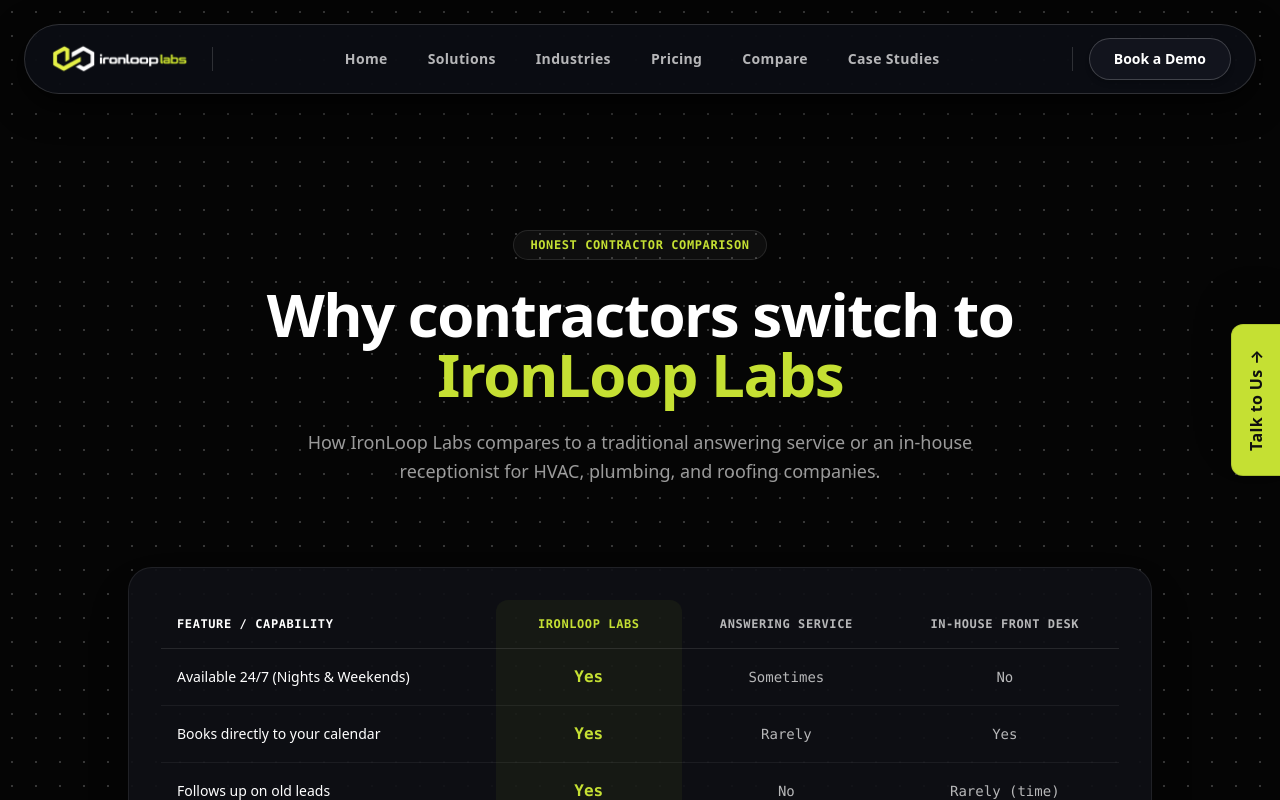
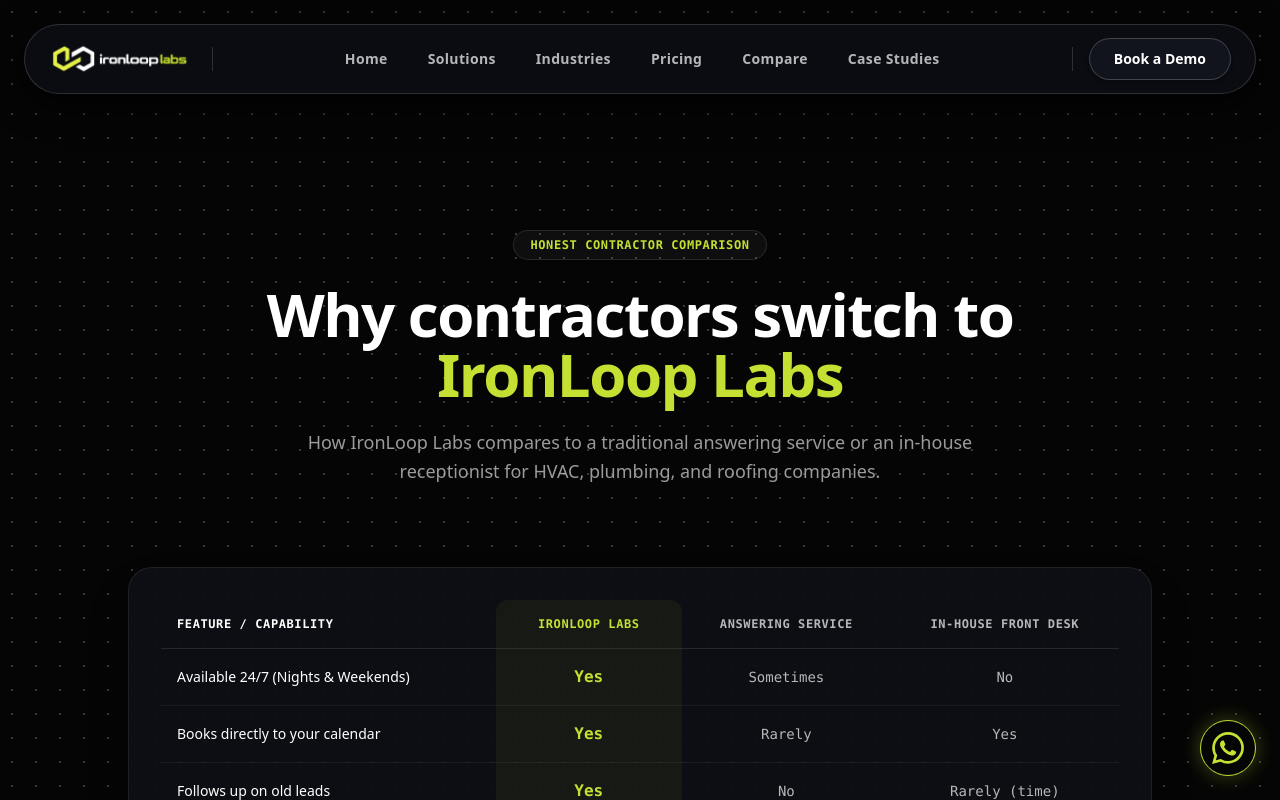
Before and after one commit to Hassan-zubair-ch/ironlooplabs, a Next.js app: page /compare in a window 1280 px wide. Shown: the top 800 px of the page. Built offline with nearby package versions, Linux system fonts and the light colour scheme.

Commit message:
Update contact layout, add WhatsApp floating icon, footer icons, and replace Calendly with WhatsApp widget

```diff
--- a/app/api/contact/route.ts
+++ b/app/api/contact/route.ts
@@ -12,12 +12,12 @@
       port: Number(process.env.SMTP_PORT) || 465,
       secure: true, // true for port 465, false for other ports
       auth: {
-        user: process.env.SMTP_USER || 'hassan@ironlooplabs.com',
+        user: process.env.SMTP_USER || 'hello@ironlooplabs.com',
         pass: process.env.SMTP_PASS || 'macbookPro@2030',
       },
     });
 
-    const recipientEmail = process.env.SMTP_USER || 'hassan@ironlooplabs.com';
+    const recipientEmail = process.env.SMTP_USER || 'hello@ironlooplabs.com';
 
     const mailOptions = {
       from: recipientEmail,
--- a/app/layout.tsx
+++ b/app/layout.tsx
@@ -4,7 +4,7 @@
 import MaterialSymbolsLoader from "@/components/MaterialSymbolsLoader";
 import GoogleAnalytics from "@/components/GoogleAnalytics";
 
-const CalendlyWidget = dynamic(() => import("@/components/CalendlyWidget"), { ssr: false });
+const WhatsAppWidget = dynamic(() => import("@/components/WhatsAppWidget"), { ssr: false });
 
 export const metadata: Metadata = {
   metadataBase: new URL("https://www.ironlooplabs.com"),
@@ -221,7 +221,7 @@
         <GoogleAnalytics gaId="G-VP9HC133R6" />
         <MaterialSymbolsLoader />
         <div className="relative z-10">{children}</div>
-        <CalendlyWidget />
+        <WhatsAppWidget />
       </body>
     </html>
   );
--- a/components/CalendlyWidget.tsx
+++ /dev/null
@@ -1,69 +0,0 @@
-"use client";
-
-declare global {
-  interface Window {
-    Calendly?: any;
-  }
-}
-
-export default function CalendlyWidget() {
-  const loadCalendly = () => {
-    if (!document.getElementById("calendly-widget-css")) {
-      const link = document.createElement("link");
-      link.id = "calendly-widget-css";
-      link.rel = "stylesheet";
-      link.href = "https://assets.calendly.com/assets/external/widget.css";
-      document.head.appendChild(link);
-    }
-    if (!document.getElementById("calendly-widget-js")) {
-      const script = document.createElement("script");
-      script.id = "calendly-widget-js";
-      script.src = "https://assets.calendly.com/assets/external/widget.js";
-      script.async = true;
-      script.onload = () => {
-        if (window.Calendly) {
-          window.Calendly.initPopupWidget({
-            url: "https://calendly.com/ironlooplabs/new-meeting?background_color=0b0d10&text_color=ffffff&primary_color=c5e033",
-          });
-        }
-      };
-      document.body.appendChild(script);
-    } else if (window.Calendly) {
-      window.Calendly.initPopupWidget({
-        url: "https://calendly.com/ironlooplabs/new-meeting?background_color=0b0d10&text_color=ffffff&primary_color=c5e033",
-      });
-    }
-  };
-
-  const preloadCalendly = () => {
-    if (!document.getElementById("calendly-widget-js")) {
-      const script = document.createElement("script");
-      script.id = "calendly-widget-js";
-      script.src = "https://assets.calendly.com/assets/external/widget.js";
-      script.async = true;
-      document.body.appendChild(script);
-    }
-    if (!document.getElementById("calendly-widget-css")) {
-      const link = document.createElement("link");
-      link.id = "calendly-widget-css";
-      link.rel = "stylesheet";
-      link.href = "https://assets.calendly.com/assets/external/widget.css";
-      document.head.appendChild(link);
-    }
-  };
-
-  return (
-    <div className="fixed top-1/2 right-0 -translate-y-1/2 z-50">
-      <button
-        onClick={loadCalendly}
-        onMouseEnter={preloadCalendly}
-        onTouchStart={preloadCalendly}
-        type="button"
-        aria-label="Talk to Us →"
-        className="bg-primary text-on-primary py-6 px-3 rounded-r-xl font-bold shadow-2xl hover:bg-primary-fixed transition-colors text-sm sm:text-base border-t border-b border-r border-on-primary/10 [writing-mode:vertical-rl] rotate-180 tracking-wide cursor-pointer flex items-center gap-2"
-      >
-        <span>Talk to Us →</span>
-      </button>
-    </div>
-  );
-}
--- a/components/Footer.tsx
+++ b/components/Footer.tsx
@@ -84,6 +84,30 @@
                 <path d="M24 12.073c0-6.627-5.373-12-12-12s-12 5.373-12 12c0 5.99 4.388 10.954 10.125 11.854v-8.385H7.078v-3.47h3.047V9.43c0-3.007 1.792-4.669 4.533-4.669 1.312 0 2.686.235 2.686.235v2.953H15.83c-1.491 0-1.956.925-1.956 1.874v2.25h3.328l-.532 3.47h-2.796v8.385C19.612 23.027 24 18.062 24 12.073z" />
               </svg>
             </a>
+
+            {/* WhatsApp */}
+            <a
+              href="https://wa.me/17605140544"
+              target="_blank"
+              rel="noopener noreferrer"
+              className="w-10 h-10 rounded-full bg-white/[0.04] border border-white/10 flex items-center justify-center text-white/70 hover:text-white hover:border-[#C5E033]/50 transition-all"
+              aria-label="WhatsApp"
+            >
+              <svg className="w-4 h-4 fill-current" viewBox="0 0 24 24">
+                <path d="M17.472 14.382c-.297-.149-1.758-.867-2.03-.967-.273-.099-.471-.148-.67.15-.197.297-.767.966-.94 1.164-.173.199-.347.223-.644.075-.297-.15-1.255-.463-2.39-1.475-.883-.788-1.48-1.761-1.653-2.059-.173-.297-.018-.458.13-.606.134-.133.298-.347.446-.52.149-.174.198-.298.298-.497.099-.198.05-.371-.025-.52-.075-.149-.669-1.612-.916-2.207-.242-.579-.487-.5-.669-.51-.173-.008-.371-.01-.57-.01-.198 0-.52.074-.792.372-.272.297-1.04 1.016-1.04 2.479 0 1.462 1.065 2.875 1.213 3.074.149.198 2.096 3.2 5.077 4.487.709.306 1.262.489 1.694.625.712.227 1.36.195 1.871.118.571-.085 1.758-.719 2.006-1.413.248-.694.248-1.289.173-1.413-.074-.124-.272-.198-.57-.347m-5.421 7.403h-.004a9.87 9.87 0 01-5.031-1.378l-.361-.214-3.741.982.998-3.648-.235-.374a9.86 9.86 0 01-1.51-5.26c.001-5.45 4.436-9.884 9.888-9.884 2.64 0 5.122 1.03 6.988 2.898a9.825 9.825 0 012.893 6.994c-.003 5.45-4.437 9.884-9.885 9.884m8.413-18.297A11.815 11.815 0 0012.05 0C5.495 0 .16 5.335.157 11.892c0 2.096.547 4.142 1.588 5.945L.057 24l6.305-1.654a11.882 11.882 0 005.683 1.448h.005c6.554 0 11.89-5.335 11.893-11.893a11.821 11.821 0 00-3.48-8.413z" />
+              </svg>
+            </a>
+
+            {/* Phone */}
+            <a
+              href="tel:+17605140544"
+              className="w-10 h-10 rounded-full bg-white/[0.04] border border-white/10 flex items-center justify-center text-white/70 hover:text-white hover:border-[#C5E033]/50 transition-all"
+              aria-label="Call Us"
+            >
+              <svg className="w-4 h-4 fill-current" viewBox="0 0 24 24">
+                <path d="M6.62 10.79c1.44 2.83 3.76 5.14 6.59 6.59l2.2-2.2c.27-.27.67-.36 1.02-.24 1.12.37 2.33.57 3.57.57.55 0 1 .45 1 1V20c0 .55-.45 1-1 1-9.39 0-17-7.61-17-17 0-.55.45-1 1-1h3.5c.55 0 1 .45 1 1 0 1.25.2 2.45.57 3.57.11.35.03.74-.25 1.02l-2.2 2.2z" />
+              </svg>
+            </a>
           </div>
         </div>
 
--- /dev/null
+++ b/components/WhatsAppWidget.tsx
@@ -0,0 +1,24 @@
+"use client";
+
+import Link from "next/link";
+
+export default function WhatsAppWidget() {
+  return (
+    <div className="fixed bottom-6 right-6 z-50">
+      <a
+        href="https://wa.me/17605140544"
+        target="_blank"
+        rel="noopener noreferrer"
+        aria-label="Chat on WhatsApp"
+        className="w-14 h-14 rounded-full bg-[#050505] border border-[#C5E033] shadow-[0_0_20px_rgba(197,224,51,0.3)] flex items-center justify-center hover:scale-110 hover:shadow-[0_0_30px_rgba(197,224,51,0.5)] transition-all group"
+      >
+        <svg
+          viewBox="0 0 24 24"
+          className="w-8 h-8 fill-[#C5E033]"
+        >
+          <path d="M17.472 14.382c-.297-.149-1.758-.867-2.03-.967-.273-.099-.471-.148-.67.15-.197.297-.767.966-.94 1.164-.173.199-.347.223-.644.075-.297-.15-1.255-.463-2.39-1.475-.883-.788-1.48-1.761-1.653-2.059-.173-.297-.018-.458.13-.606.134-.133.298-.347.446-.52.149-.174.198-.298.298-.497.099-.198.05-.371-.025-.52-.075-.149-.669-1.612-.916-2.207-.242-.579-.487-.5-.669-.51-.173-.008-.371-.01-.57-.01-.198 0-.52.074-.792.372-.272.297-1.04 1.016-1.04 2.479 0 1.462 1.065 2.875 1.213 3.074.149.198 2.096 3.2 5.077 4.487.709.306 1.262.489 1.694.625.712.227 1.36.195 1.871.118.571-.085 1.758-.719 2.006-1.413.248-.694.248-1.289.173-1.413-.074-.124-.272-.198-.57-.347m-5.421 7.403h-.004a9.87 9.87 0 01-5.031-1.378l-.361-.214-3.741.982.998-3.648-.235-.374a9.86 9.86 0 01-1.51-5.26c.001-5.45 4.436-9.884 9.888-9.884 2.64 0 5.122 1.03 6.988 2.898a9.825 9.825 0 012.893 6.994c-.003 5.45-4.437 9.884-9.885 9.884m8.413-18.297A11.815 11.815 0 0012.05 0C5.495 0 .16 5.335.157 11.892c0 2.096.547 4.142 1.588 5.945L.057 24l6.305-1.654a11.882 11.882 0 005.683 1.448h.005c6.554 0 11.89-5.335 11.893-11.893a11.821 11.821 0 00-3.48-8.413z" />
+        </svg>
+      </a>
+    </div>
+  );
+}
```
Also changed, not shown: components/ContactClient.tsx (+30 -67 lines).
